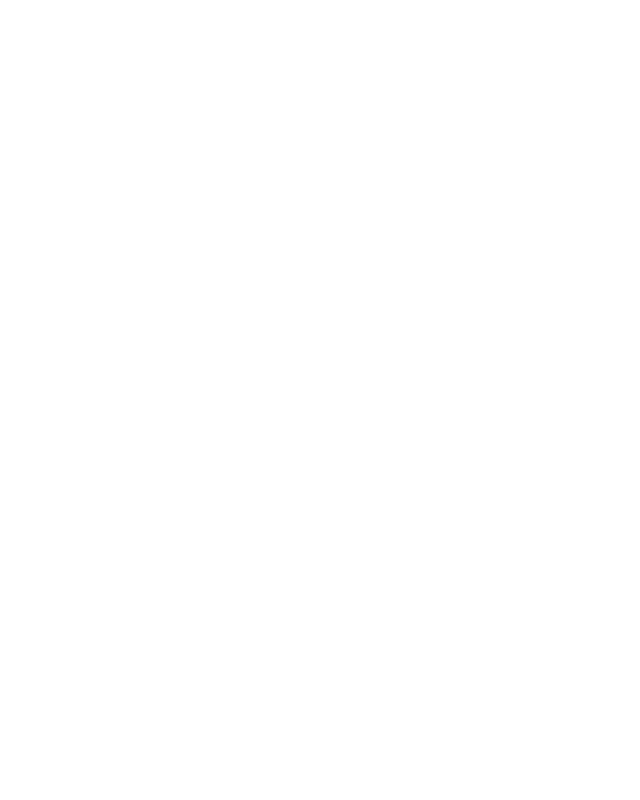
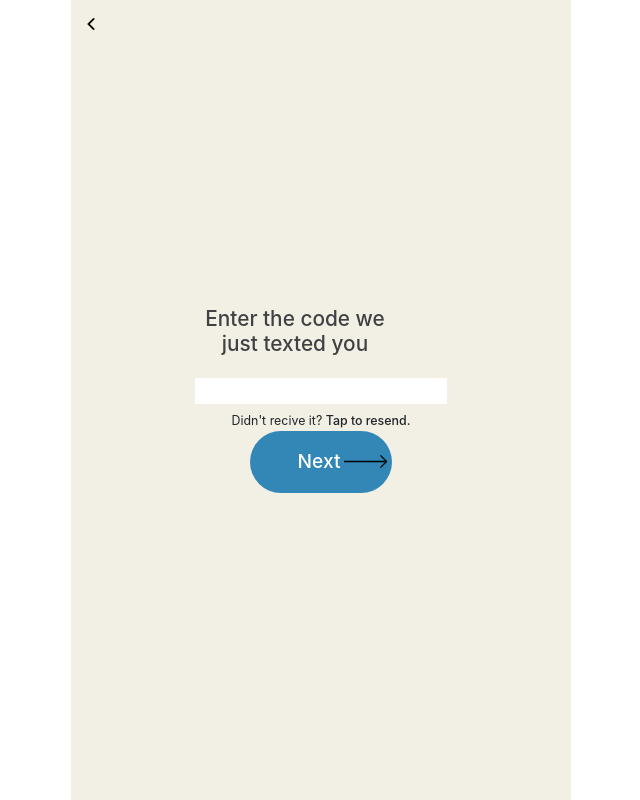
Before and after one commit to drummer-Yurii/clubhouse-clone, a React (Create React App) app: page /code_confirm in a window 1280 px wide. Shown: the whole page, without its empty margins (319-959 px from the left). Built offline with nearby package versions, Linux system fonts and the light colour scheme.

Commit message:
add code confirm page

```diff
--- a/src/App.css
+++ b/src/App.css
@@ -32,3 +32,7 @@
   font-style: normal;
   text-align: center;
 }
+
+a:hover {
+  text-decoration: none !important;
+}
--- a/src/App.js
+++ b/src/App.js
@@ -3,6 +3,7 @@
 import Welcome from './pages/Welcome';
 import { BrowserRouter, Route } from "react-router-dom";
 import PhoneConfirmation from './pages/PhoneConfirmation';
+import CodeConfirm from './pages/CodeConfirm';
 
 
 function App() {
@@ -11,6 +12,7 @@
       <PlanLayout>
         <Route exact path='/' component={Welcome} />
         <Route exact path='/invite' component={PhoneConfirmation} />
+        <Route exact path='/code_confirm' component={CodeConfirm} />
       </PlanLayout>
     </BrowserRouter>
   );
--- /dev/null
+++ b/src/pages/CodeConfirm.js
@@ -0,0 +1,24 @@
+import React from "react";
+import style from '../style/phoneConfirm.module.css';
+import { Link } from "react-router-dom";
+
+export default function CodeConfirm() {
+    return (
+        <div className={style.phoneConfirmContainer}>
+            <Link exact="true" to='/get_username' className={style.backBtn}>
+                <img src="/images/arrow.png" alt="" />
+            </Link>
+            <div className="text-center">
+                <h1 style={{width: '100%', maxWidth: '200px', marginBottom: '1em'}}>
+                    Enter the code we just texted you
+                </h1>
+                <input type="text"
+                    style={{width: '100%', border: 'none', textAlign: 'center', outline: 'none'}}/>
+                <p className="mt-2">Didn't recive it? <span>Tap to resend.</span></p>
+            </div>
+            <Link exact="true" to='allow_notification' className="primaryBtn d-flex align-items-center">
+                Next <img src="/images/nextArrowIcon.svg" alt=""  className="ml-1"/>
+            </Link>
+        </div>
+    );
+}
```
